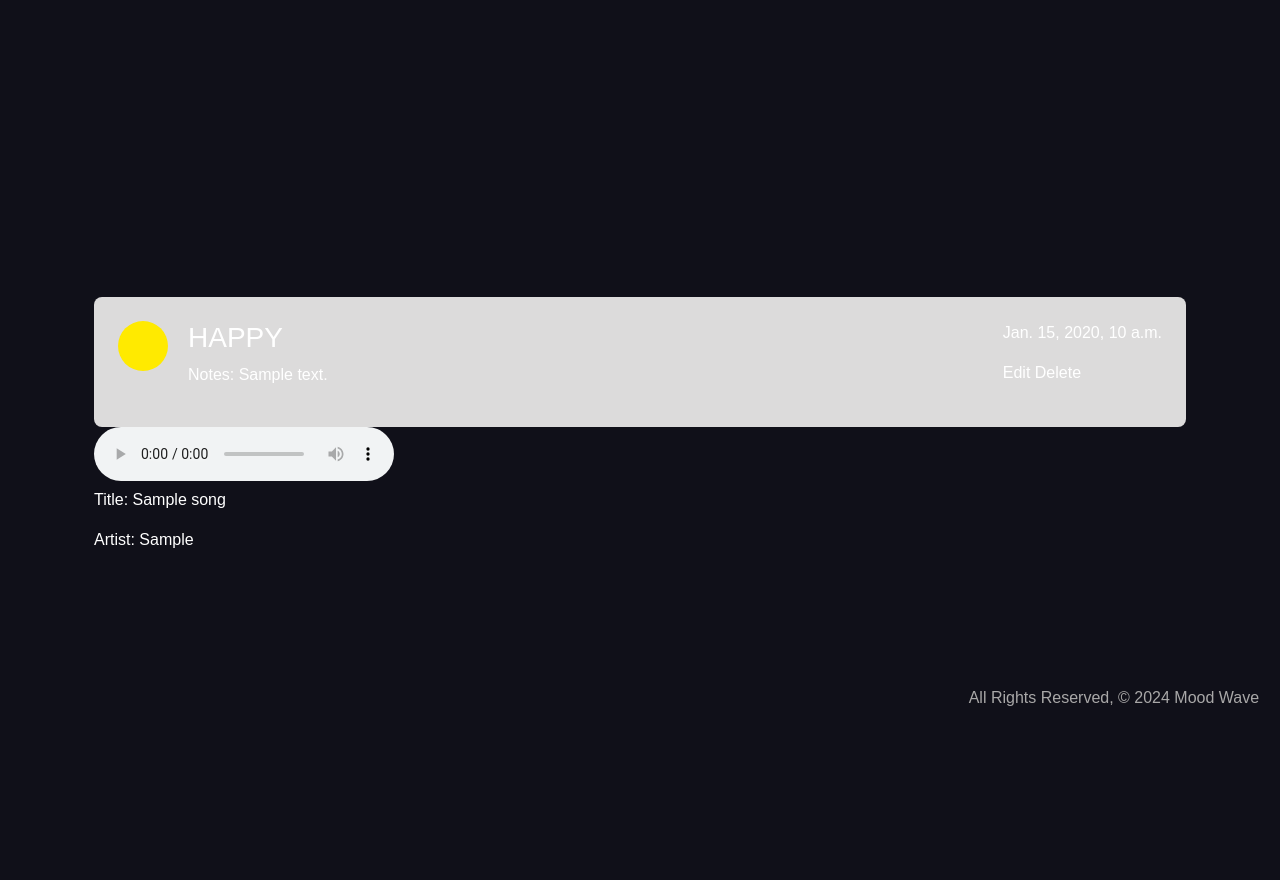
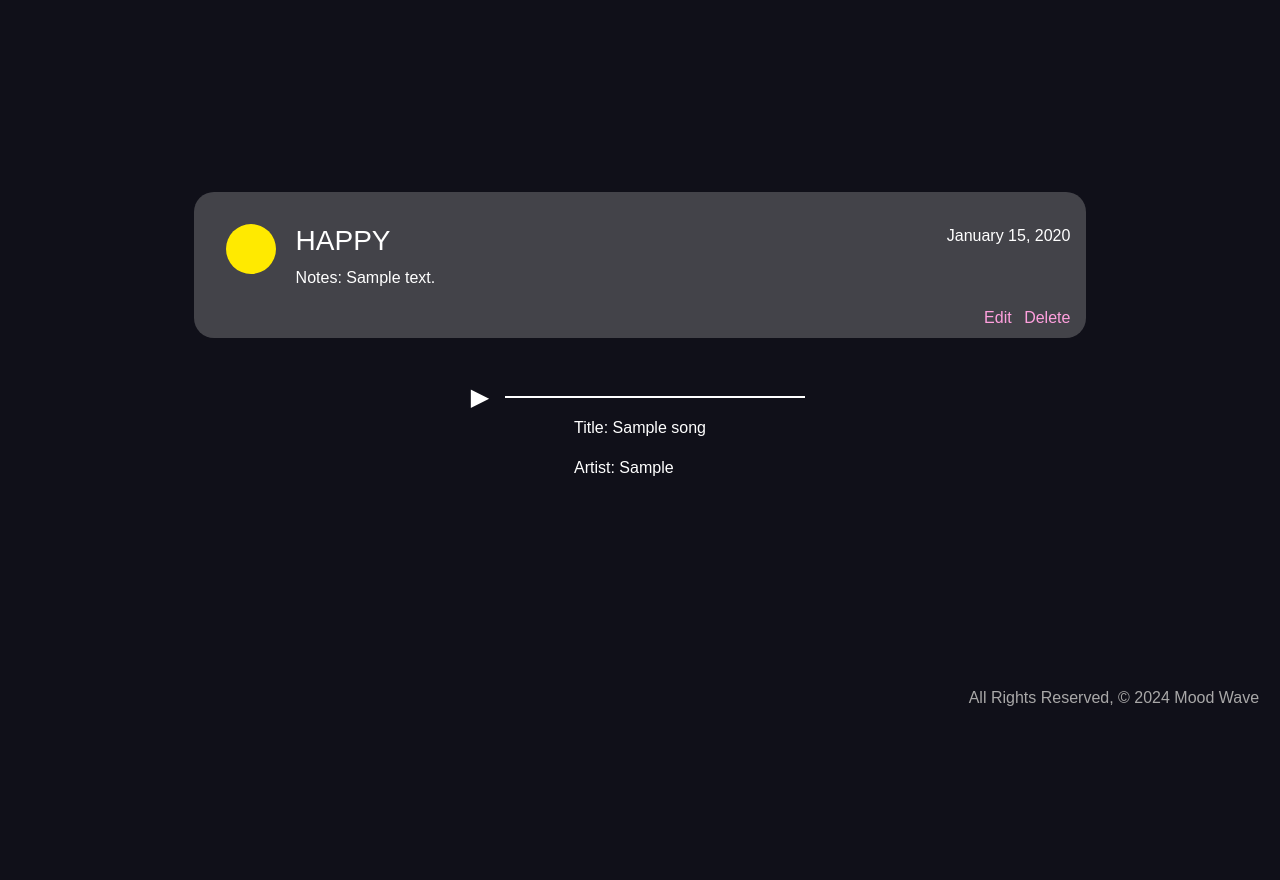
Before and after one commit to daliaahmed257/mood-wave, a Django app: page /moods/1/ in a window 1280 px wide. Shown: the part 78-958 px from the top of the page. After the commit the page ends 784 px from the top, so only its background shows below. Run offline with Django 5.2, Linux system fonts and the light colour scheme; tables that the repository leaves empty hold one stand-in row (values such as "Sample post"); some web fonts are replaced.

Commit message:
style for detail page

```diff
--- a/main_app/static/css/style.css
+++ b/main_app/static/css/style.css
@@ -134,13 +134,82 @@ footer {
 
 /* MOODS/DETAILS */
 
+.container-content {
+    display: flex;
+    flex-direction: column;
+    align-items: center;
+    justify-content: center;
+    margin-top: 20vh;
+    border: 3vmin;
+
+}
+
+
 .details-mood-card {
+    position: relative;
     display: flex;
     justify-content: space-between;
-    background-color: rgb(220, 219, 219);
-    border-radius: 8px;
-    padding: 3vmin;
+    background-color: rgb(67, 67, 73);
+    border-radius: 20px;
+    padding: 4vmin;
+    width: 80%;
+
 }
+
+.detail-date {
+    position: absolute;
+    right: 0;
+    padding-right: 2vmin;
+}
+
+
+
+.card-action {
+    color: rgb(255,160,222);
+    position: absolute;
+    bottom: 0;
+    right: 0;
+    padding-right: 2vmin;
+    padding-bottom: 1vmin;
+     > a:first-child {
+        margin-right: 1vmin;
+     }
+     > a:first-child:hover {
+        color: rgb(85,139,188);
+     }
+
+     > a:last-child:hover {
+        color: rgb(85,139,188);
+     }
+
+}
+
+
+.custom-audio-controls {
+    display: flex;
+    align-items: center;
+    margin-top: 5vmin;
+  }
+
+  .custom-audio-controls button {
+    font-size: 1.5em;
+    color: white;
+    background-color:#101019;
+    border: none;
+    cursor: pointer;
+  }
+
+  .progress-bar {
+    height: 2px;
+    width: 300px;
+    background-color: white;
+    margin: 0 10px;
+  }
+
+  .custom-audio-controls audio {
+    display: none;
+  }
+
 
 
 /* PLAYLISTS */
--- a/main_app/templates/moods/detail.html
+++ b/main_app/templates/moods/detail.html
@@ -7,7 +7,7 @@
 
 
 
-<section class="container content">
+<section class="container-content">
     <div class="details-mood-card">
         <div class="mood-card-left">
             <div class="mood-logo"></div>
@@ -17,7 +17,9 @@
             </div>
         </div>
         <div class="mood-card-right">
-            <p>{{mood.date}}</p>
+            <div class="detail-date">
+            <p>{{mood.date|date:"F d, Y" }}</p>
+        </div>
             <div class="card-action">
                 <a href="{% url 'moods_update' mood.id %}">Edit</a>
                 <a href="{% url 'moods_delete' mood.id %}">Delete</a>
@@ -25,16 +27,34 @@
         </div>
     </div>
 
-    <div class="sound-bar">
-
-        <audio controls autoplay >
-            <source src="{{ song.url }}" type="audio/mp3" >
+    <div class="custom-audio-controls">
+        <button id="playButton">&#9654;</button>
+        <div class="progress-bar"></div>
+        <audio id="audioPlayer" controls autoplay >
+          <source src="{{ song.url }}" type="audio/mp3">
         </audio>
+      </div>
+            <div class="artist-info">
             <p>Title: {{song.title}}</p>
             <p>Artist: {{song.artist}}</p>
-
+        </div>
     </div>
 
 </section>
 
+<script>
+    document.addEventListener('DOMContentLoaded', function () {
+  const audioPlayer = document.getElementById('audioPlayer');
+
+  playButton.addEventListener('click', function () {
+    if (audioPlayer.paused) {
+      audioPlayer.play();
+    } else {
+      audioPlayer.pause();
+    }
+  });
+
+});
+</script>
+
 {% endblock %}
```
